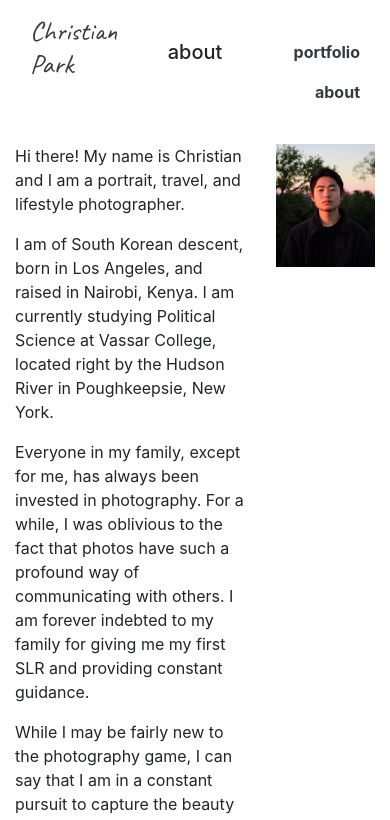
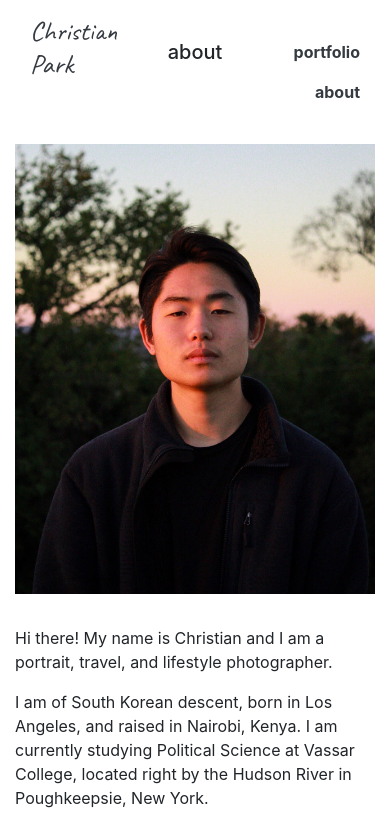
Before and after one commit to calebjwl/c-park-portfolio, a React (Create React App) app: page /about in a window 390 px wide. Shown: the top 820 px of the page. Built offline with nearby package versions, Linux system fonts and the light colour scheme.

Commit message:
Add media wuery for about page

```diff
--- a/src/App.css
+++ b/src/App.css
@@ -140,4 +140,17 @@ a:hover {
   .grid__item {
     width: 100%;
   }
+
+  .about {
+    flex-wrap: wrap-reverse;
+  }
+
+  .about__bio {
+    flex-basis: 100%;
+    margin-top: 2rem;
+  }
+
+  .about__portrait {
+    flex-basis: 100%;
+  }
 }
```
